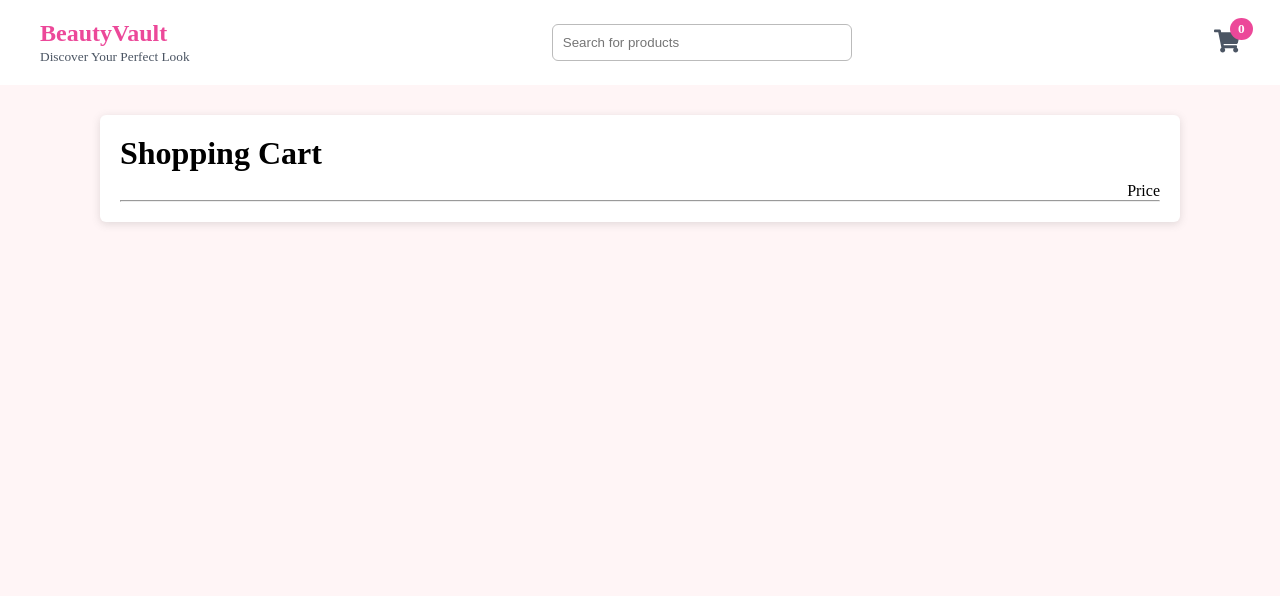
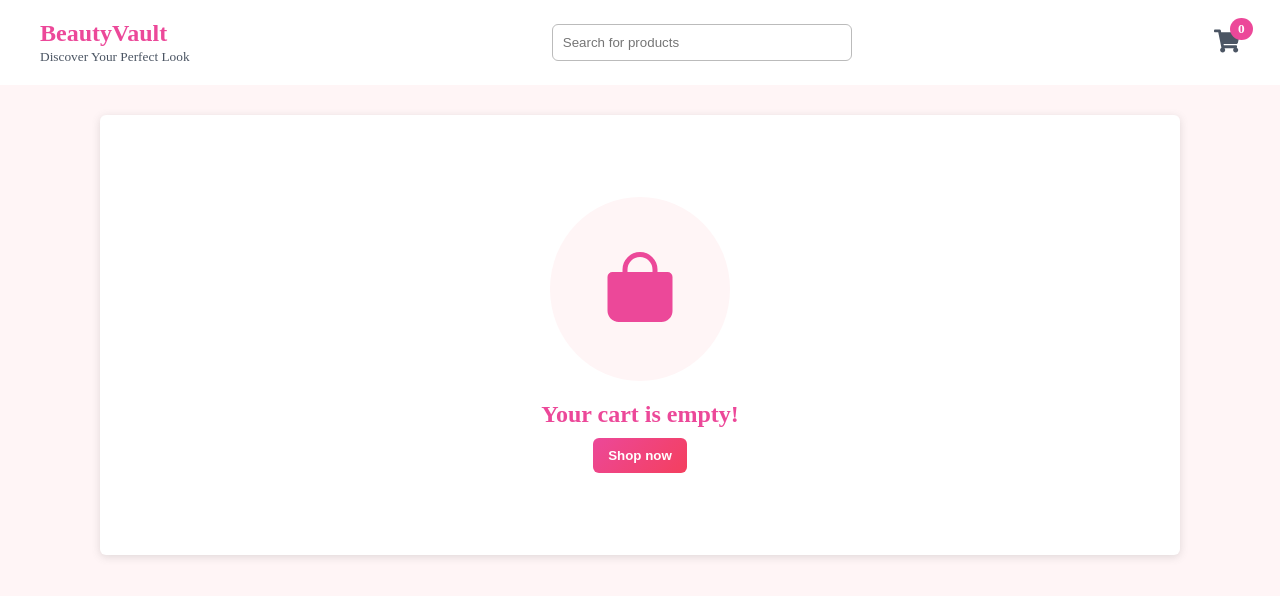
Before and after one commit to Sachinsaine/Ecommerce-react, a React (Vite) app: page /cartItems in a window 1280 px wide. Shown: the top 596 px of the page. Built offline with nearby package versions, Linux system fonts and the light colour scheme.

Commit message:
added total amount

```diff
--- a/src/App.jsx
+++ b/src/App.jsx
@@ -26,7 +26,11 @@ function App() {
         <Route
           path="/"
           element={
-            <Dashboard productName={productName} setCartItems={setCartItems} />
+            <Dashboard
+              productName={productName}
+              cartItems={cartItems}
+              setCartItems={setCartItems}
+            />
           }
         >
           <Route
--- a/src/components/addedCartItems/AddedCartItems.jsx
+++ b/src/components/addedCartItems/AddedCartItems.jsx
@@ -1,30 +1,56 @@
+import { useEffect } from "react";
 import styles from "./addedCartItems.module.css";
-export default function AddedCartItems({ addedItems }) {
+import { RiSubtractLine } from "react-icons/ri";
+import { IoAdd } from "react-icons/io5";
+export default function AddedCartItems({ addedItems, cartItems, onSubTotal }) {
+  const subTotal = cartItems.reduce(
+    (total, item) => total + Number(item.price || 0),
+    0
+  );
+  useEffect(() => {
+    if (typeof onSubTotal === "function") {
+      onSubTotal(subTotal);
+    }
+  }, [onSubTotal, subTotal]);
   return (
     <div>
-      <div className={styles.itemContainer}>
-        <div>
-          <img src={addedItems.image_link} alt="" />
-        </div>
-        <div>
-          <div className={styles.title}>
-            {addedItems.name} | {`${addedItems.description}`}{" "}
+      <div>
+        <div className={styles.itemContainer}>
+          <div>
+            <img src={addedItems.image_link} alt="" />
           </div>
           <div>
-            <span>Colours: </span>
-            {addedItems.product_colors.map((colors) =>
-              //   <span> {`${colors.colour_name},`}</span>
-
-              colors.colour_name === null ||
-              colors.colour_name === undefined ? (
-                <span>Medium Bronze</span>
-              ) : (
-                <span>{`${colors.colour_name}`}</span>
-              )
-            )}
+            <div className={styles.title}>{addedItems.name} </div>
+            <div>{`${addedItems.description}`}</div>
+            <div className={styles.colorsCont}>
+              <span>Colours: </span>
+              <div className={styles.colorList}>
+                {addedItems.product_colors.map((color, index) => (
+                  <div key={index} className={styles.colorItem}>
+                    <span
+                      className={styles.colorBox}
+                      style={{ backgroundColor: color.hex_value }}
+                    ></span>
+                    {/* <span className={styles.colorName}>
+                      {color.colour_name || "Unknown"}
+                    </span> */}
+                  </div>
+                ))}
+              </div>
+            </div>
+            <div className={styles.numberOfItems}>
+              <span className={styles.icons}>
+                <RiSubtractLine />
+              </span>
+              <span>1</span>
+              <span className={styles.icons}>
+                <IoAdd />
+              </span>
+            </div>
           </div>
+          <div className={styles.price}>{`$${addedItems.price}`}</div>
         </div>
-        <div className={styles.price}>{`$${addedItems.price}`}</div>
+        <hr />
       </div>
     </div>
   );
--- a/src/components/addedCartItems/addedCartItems.module.css
+++ b/src/components/addedCartItems/addedCartItems.module.css
@@ -14,4 +14,45 @@
 .title {
   font-size: 18px;
   padding-bottom: 10px;
+  font-weight: 700;
 }
+.colorList {
+  display: flex;
+  gap: 10px;
+  flex-wrap: wrap;
+}
+.colorsCont {
+  display: flex;
+  align-items: center;
+  gap: 10px;
+  margin: 10px 0px 0px;
+}
+
+.colorItem {
+  display: flex;
+  align-items: center;
+  gap: 5px;
+}
+
+.colorBox {
+  width: 18px;
+  height: 18px;
+  border-radius: 50%;
+  border: 1px solid #ccc;
+}
+
+.colorName {
+  font-size: 14px;
+  color: #333;
+}
+.numberOfItems {
+  display: flex;
+  align-items: center;
+  margin: 10px 0px 0px;
+  gap: 20px;
+}
+.icons {
+  border: 1px solid gainsboro;
+  border-radius: 50%;
+  padding: 5px;
+}
--- a/src/components/addedCartItemsList/AddedCartItemsList.jsx
+++ b/src/components/addedCartItemsList/AddedCartItemsList.jsx
@@ -1,17 +1,50 @@
+import { useState } from "react";
 import AddedCartItems from "../addedCartItems/AddedCartItems";
 import styles from "./cartItemsList.module.css";
+import { IoBag } from "react-icons/io5";
+import { Link } from "react-router-dom";
 export default function AddedCartItemsList({ cartItems }) {
+  const [subTotalValue, setSubTotalValue] = useState(0);
+  function handleSubTotal(subTotal) {
+    setSubTotalValue(subTotal);
+  }
   return (
     <div className={styles.cartContainer}>
       <div className={styles.cont}>
+        {cartItems.length === 0 ? (
+          <div className={styles.empty}>
+            <span className={styles.myCart}>
+              <IoBag className={styles.emptyCart} />
+            </span>
+            <h2>Your cart is empty!</h2>
+            <Link to="/">
+              <button className="btnn">Shop now</button>
+            </Link>
+          </div>
+        ) : (
+          <div>
             <h1>Shopping Cart</h1>
             <div className={styles.price}>
               <span>Price</span>
             </div>
             <hr />
             {cartItems.map((item) => (
-          <AddedCartItems key={item.id} addedItems={item} />
+              <div>
+                <AddedCartItems
+                  key={item.id}
+                  addedItems={item}
+                  cartItems={cartItems}
+                  onSubTotal={handleSubTotal}
+                />
+              </div>
             ))}
+            <div className={styles.subtotal}>
+              {" "}
+              Subtotal {`(${cartItems.length} items)`}: $
+              {subTotalValue.toFixed(2)}
+            </div>
+          </div>
+        )}
       </div>
     </div>
   );
--- a/src/components/addedCartItemsList/cartItemsList.module.css
+++ b/src/components/addedCartItemsList/cartItemsList.module.css
@@ -17,3 +17,38 @@ h1 {
   display: flex;
   justify-content: end;
 }
+.subtotal {
+  text-align: end;
+  margin: 20px 0px 0px;
+  font-size: 20px;
+  font-weight: bold;
+}
+.emptyCart {
+  font-size: 80px;
+  color: var(--primary-pink);
+}
+.myCart {
+  background-color: var(--dashboard-color);
+  padding: 50px;
+  border-radius: 50%;
+}
+.empty {
+  display: flex;
+  justify-content: center;
+  align-items: center;
+  position: relative;
+  min-height: 50vh;
+  flex-direction: column;
+}
+h2 {
+  margin: 20px 0px 10px;
+}
+button {
+  padding-left: 20px;
+  padding-right: 20px;
+  font-weight: bold;
+}
+Link {
+  color: #fff;
+  font-weight: bold;
+}
--- a/src/components/navbar.jsx/Navbar.jsx
+++ b/src/components/navbar.jsx/Navbar.jsx
@@ -14,7 +14,7 @@ export default function Navbar({
     <div className={styles.navContainer}>
       <div>
         <Link to="/">
-          <h2>BeautyVault</h2>
+          <h2 className={styles.logo}>BeautyVault</h2>
           <small>Discover Your Perfect Look</small>
         </Link>
       </div>
--- a/src/components/navbar.jsx/navbar.module.css
+++ b/src/components/navbar.jsx/navbar.module.css
@@ -14,6 +14,9 @@ h2 {
 }
 h2 {
   color: var(--primary-pink);
+}
+.logo {
+  margin: 0px;
 }
 a {
   text-decoration: none;
--- a/src/components/product/Product.jsx
+++ b/src/components/product/Product.jsx
@@ -39,7 +39,7 @@ export default function Product({ productItem, setCartItems }) {
       <div className={styles.footerCont}>
         <span className={styles.price}>{`$${productItem.price} USD`}</span>
         <div className={styles.buttons}>
-          <button onClick={handleAddToCart}>
+          <button className="btnn" onClick={handleAddToCart}>
             <FaShoppingCart /> Add to cart
           </button>
         </div>
--- a/src/components/product/product.module.css
+++ b/src/components/product/product.module.css
@@ -50,7 +50,7 @@ p {
   width: 100%;
 }
 button {
-  background: linear-gradient(135deg, var(--primary-pink), var(--primary-rose));
+  /* background: linear-gradient(135deg, var(--primary-pink), var(--primary-rose));
   border-radius: 6px;
   padding: 10px 15px;
   display: flex;
@@ -59,7 +59,7 @@ button {
   border: none;
   font-weight: bold;
   gap: 5px;
-  cursor: pointer;
+  cursor: pointer; */
 }
 .starsCont {
   color: var(--primary-pink);
--- a/src/index.css
+++ b/src/index.css
@@ -13,3 +13,15 @@
   backdrop-filter: blur(20px);
   border: 1px solid rgba(255, 255, 255, 0.2);
 }
+.btnn {
+  background: linear-gradient(135deg, var(--primary-pink), var(--primary-rose));
+  border-radius: 6px;
+  padding: 10px 15px;
+  display: flex;
+  color: white;
+  align-items: center;
+  border: none;
+  font-weight: bold;
+  gap: 5px;
+  cursor: pointer;
+}
```
Lines whose indentation alone changed are shown as unchanged.
